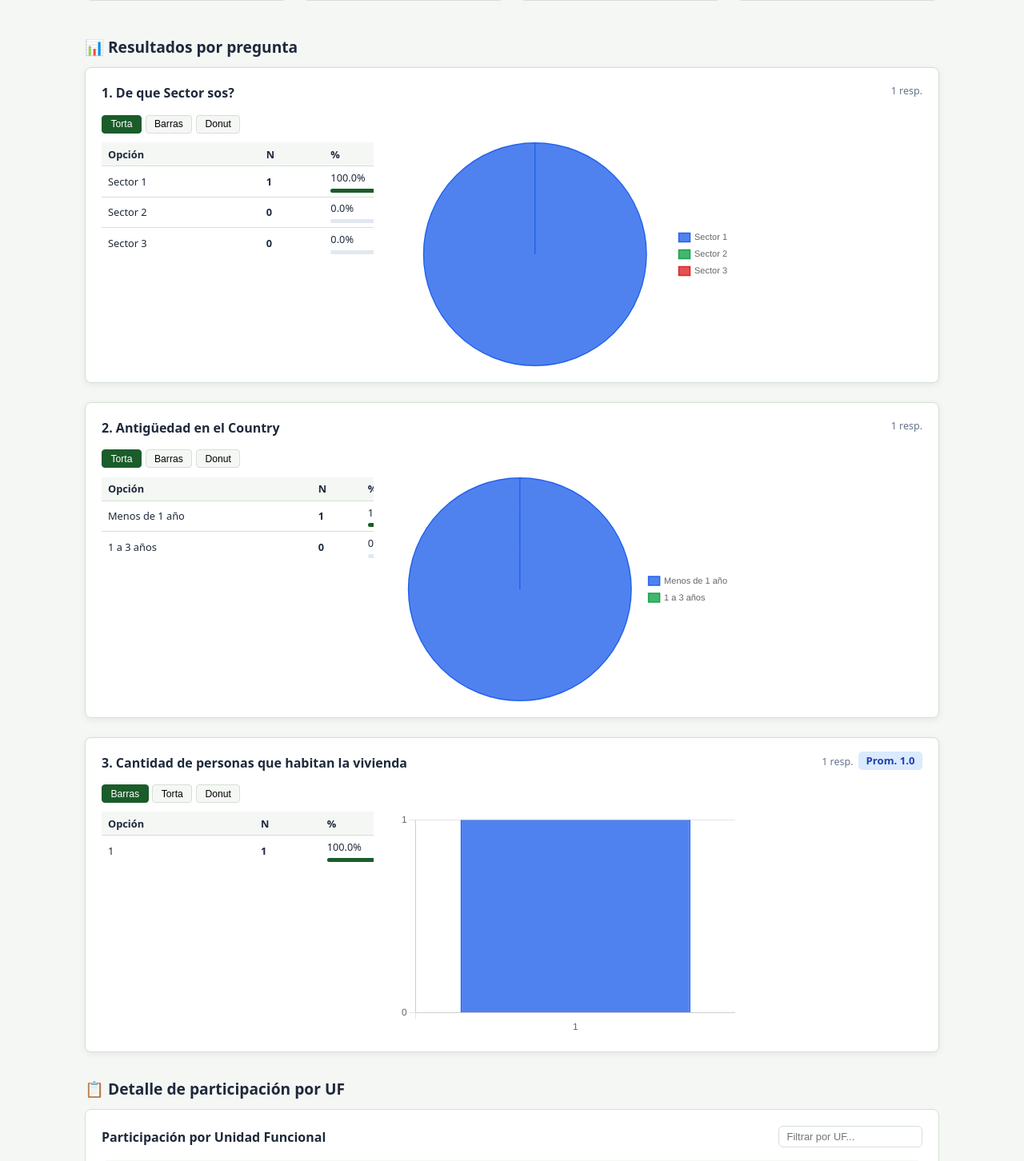
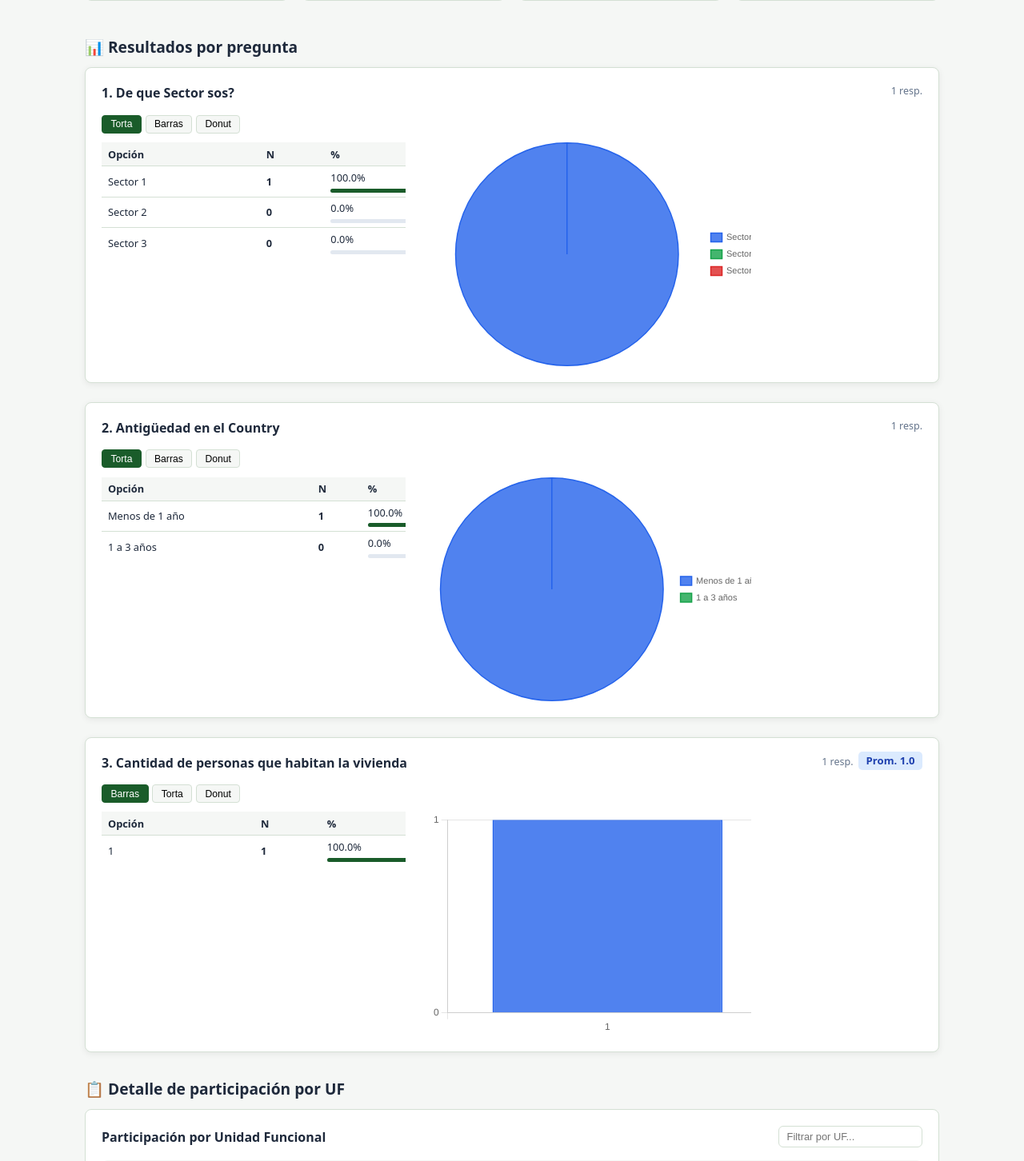
Before and after one commit to insuagm240815/encuesta, a Flask app: page /admin/survey/1/results in a window 1280 px wide. Shown: the part 261-1713 px from the top of the page at 80% size. Run offline with Flask 3, Linux system fonts and the light colour scheme; a user stored in the database is signed in; data comes from the database, SQL or seed files in the repository.

Commit message:
tabla 380px grafico 400px

```diff
--- a/templates/admin/survey_results.html
+++ b/templates/admin/survey_results.html
@@ -20,7 +20,7 @@
   .q-card-header { display:flex; justify-content:space-between; align-items:flex-start; gap:.75rem; flex-wrap:wrap; margin-bottom:1rem; }
   .q-title  { font-weight:600; font-size:.95rem; flex:1; line-height:1.4; }
   .q-meta   { font-size:.78rem; color:var(--text-muted); white-space:nowrap; }
-  .q-layout { display:grid; grid-template-columns:340px 420px; gap:2rem; align-items:start; }
+  .q-layout { display:grid; grid-template-columns:380px 400px; gap:2rem; align-items:start; }
   .q-table-side { overflow:hidden; }
   .q-chart-side { overflow:hidden; }
   @media(max-width:800px){ .q-layout{ grid-template-columns:1fr; } }
```
